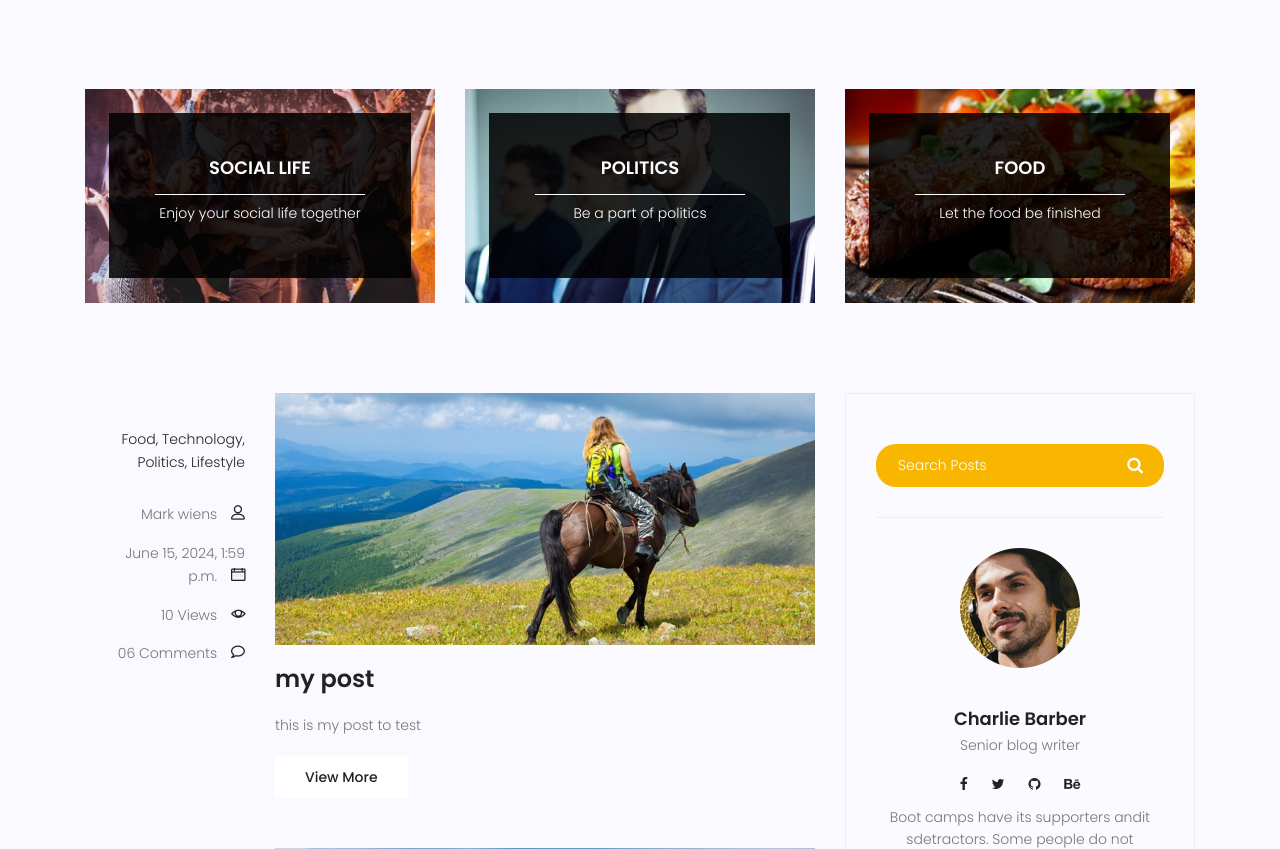
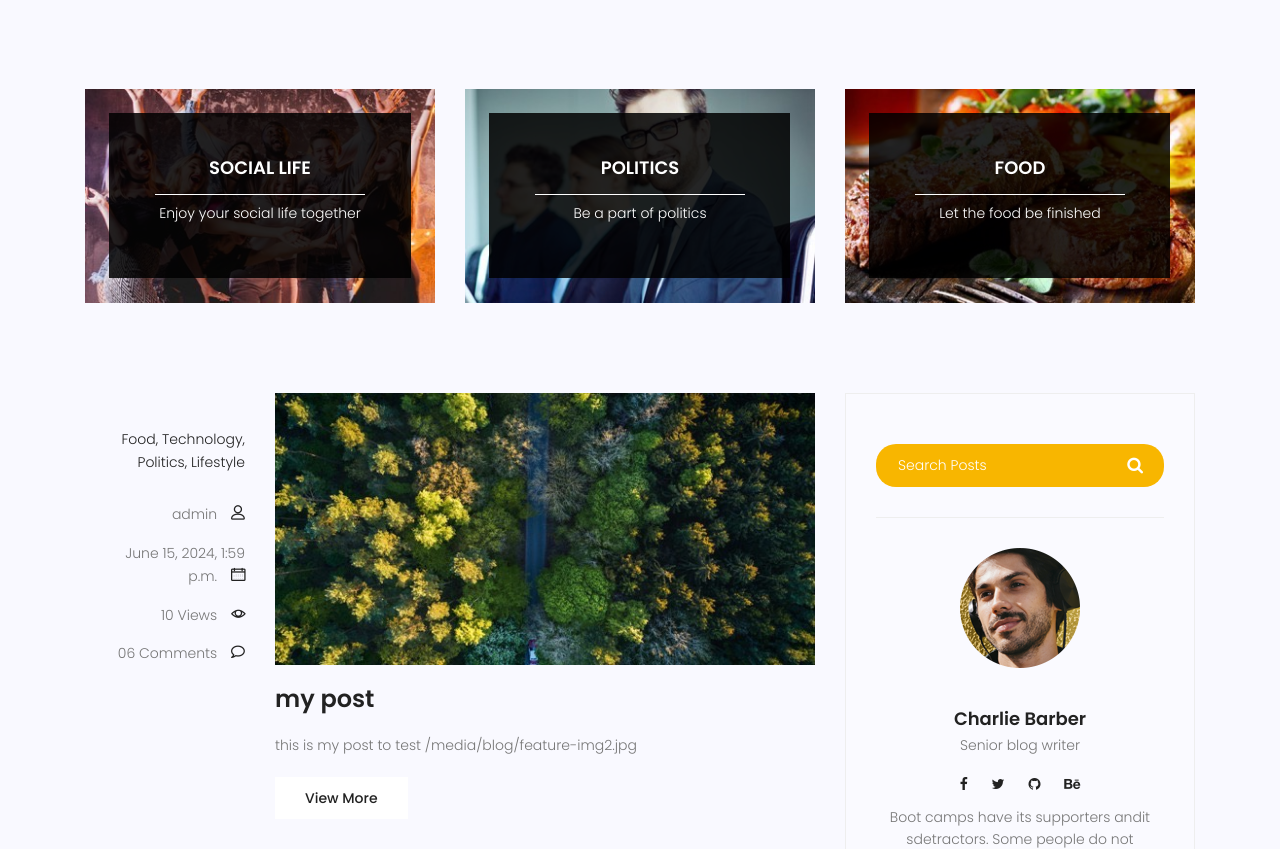
Before and after one commit to yasamanhatami/mystile, a Django app: page /blog in a window 1280 px wide. Shown: the part 689-1538 px from the top of the page. Run offline with Django 5.2, Linux system fonts and the light colour scheme; data comes from the database, SQL or seed files in the repository; both versions use the stored data as it was after the commit; some libraries are stand-ins or nearby versions.

Commit message:
add author and try to add photo to my site and database

```diff
--- a/blog/admin.py
+++ b/blog/admin.py
@@ -5,8 +5,8 @@ from blog.models import Post
 class PostAdmin(admin.ModelAdmin):
     date_hierarchy ="created_date"
     empty_value_display='-empty-'
-    list_display=('title','counted_views','status','published_date','created_date')
-    list_filter=('status',)
+    list_display=('title','author','counted_views','status','published_date','created_date')
+    list_filter=('status','author',)
     #ordering=['-created_date']
     search_fields=['title','content']
 
--- a/blog/models.py
+++ b/blog/models.py
@@ -1,9 +1,9 @@
 from django.db import models
-
+from django.contrib.auth.models import User
 # Create your models here.
 class Post(models.Model):
-    # image
-    # author
+    image=models.ImageField(upload_to='blog/',default='blog/default.jpg')
+    author=models.ForeignKey(User, on_delete=models.SET_NULL,null=True)
     title=models.CharField(max_length=225)
     content=models.TextField()
     # tag
--- a/blog/views.py
+++ b/blog/views.py
@@ -8,7 +8,6 @@ def blog_view(request):
     return render(request,'blog/blog-home.html',context)
 def blog_single(request,pid):
     post=get_object_or_404(Post,id=pid,status=1)
-    #if post:
     post.counted_views=post.counted_views+1
     post.save()
     context={'post':post}
--- a/requirements.txt
+++ b/requirements.txt
@@ -1,4 +1,5 @@
 asgiref==3.8.1
 Django==5.0.4
+pillow==10.3.0
 sqlparse==0.5.0
 tzdata==2024.1
--- a/templates/blog/blog-home.html
+++ b/templates/blog/blog-home.html
@@ -98,7 +98,7 @@
 							<li><a href="#">Lifestyle</a></li>
 						</ul>
 						<div class="user-details row">
-							<p class="user-name col-lg-12 col-md-12 col-6"><a href="#">Mark wiens</a> <span
+							<p class="user-name col-lg-12 col-md-12 col-6"><a href="#">{{post.author.get_full_name}}</a> <span
 									class="lnr lnr-user"></span></p>
 							<p class="date col-lg-12 col-md-12 col-6"><a href="#">{{post.published_date}}</a> <span
 									class="lnr lnr-calendar-full"></span></p>
@@ -110,13 +110,14 @@
 					</div>
 					<div class="col-lg-9 col-md-9 ">
 						<div class="feature-img">
-							<img class="img-fluid" src="{%static 'img/blog/feature-img1.jpg'%}" alt="">
+							<img class="img-fluid" src="{{post.image.url}}" alt="">
 						</div>
 						<a class="posts-title" href="{% url 'blog:single' post.id %}">
 							<h3>{{post.title}}</h3>
 						</a>
 						<p class="excert">
 							{{post.content}}
+							{{post.image.url}}
 						</p>
 						<a href="#" class="primary-btn">View More</a>
 					</div>
--- a/templates/blog/blog-single.html
+++ b/templates/blog/blog-single.html
@@ -38,7 +38,7 @@
 							<li><a href="#">Lifestyle</a></li>
 						</ul>
 						<div class="user-details row">
-							<p class="user-name col-lg-12 col-md-12 col-6"><a href="#">Mark wiens</a> <span
+							<p class="user-name col-lg-12 col-md-12 col-6"><a href="#">{{post.author.get_full_name}}</a> <span
 									class="lnr lnr-user"></span></p>
 							<p class="date col-lg-12 col-md-12 col-6"><a href="#">{{post.published_date}}</a> <span
 									class="lnr lnr-calendar-full"></span></p>
```
Also changed, not shown: blog/migrations/0005_alter_post_options_post_author.py (added), blog/migrations/0006_post_image.py (added), db.sqlite3, media/blog/feature-img2.jpg (added).
